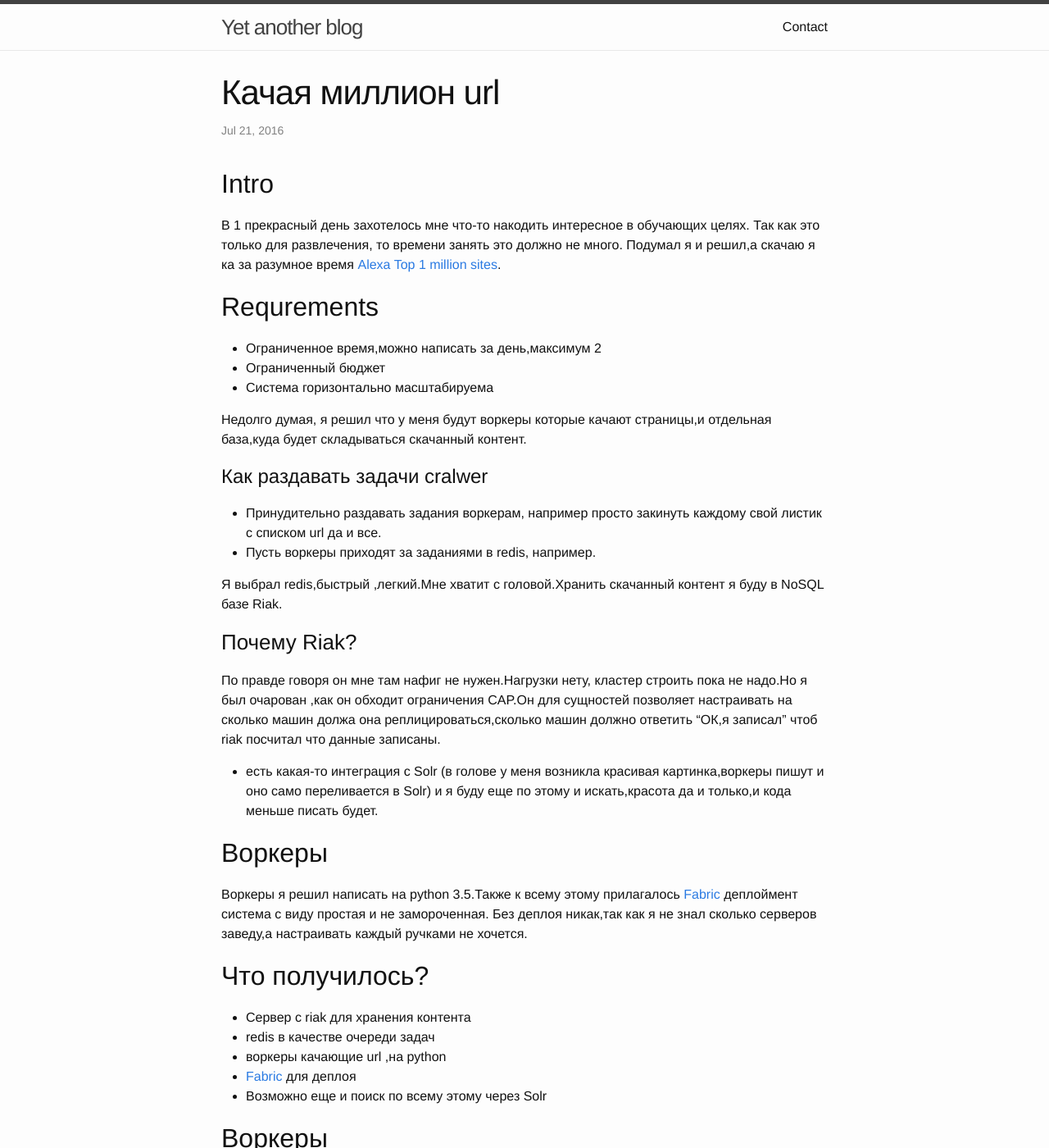
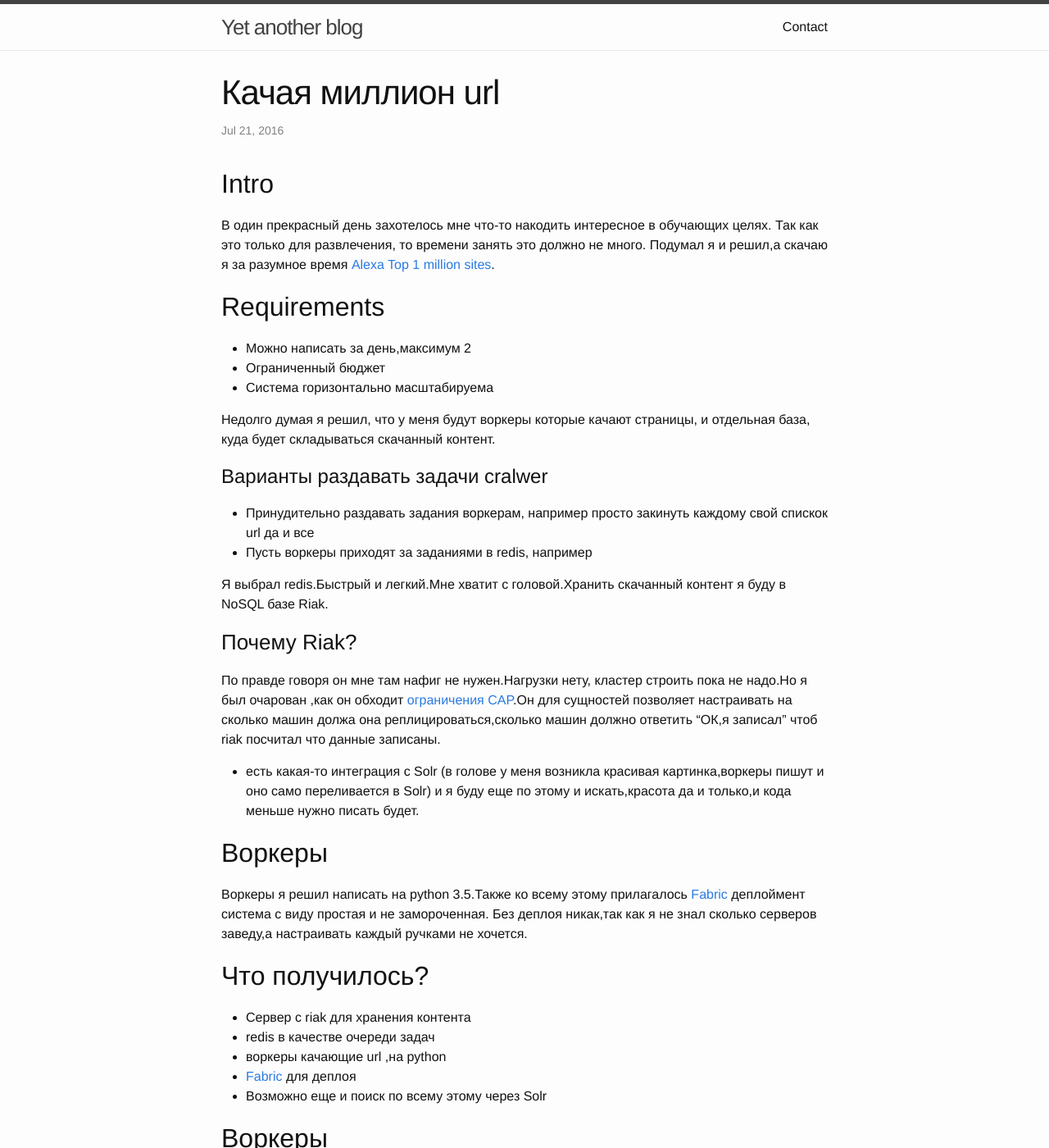
Before and after one commit to R11baka/r11baka.github.io, a Jekyll site: the page built from _posts/2016-07-25-download-many-urls.markdown, in a window 1280 px wide and 1400 px high. Shown: the whole window at 82% size. Built offline with Jekyll 4.4.1, drawn with Linux system fonts in a browser that asks for light colours; comment, search, counter and statistics services are not loaded; some of the changed text lies outside the part shown.

Commit message:
Fix typo

```diff
--- a/_posts/2016-07-25-download-many-urls.markdown
+++ b/_posts/2016-07-25-download-many-urls.markdown
@@ -1,33 +1,34 @@
 ---
 layout: post
-title:  Качая миллион url
-date:   2016-07-21 21:05:00 +0300
+title: Качая миллион url
+date: '2016-07-21 21:05:00 +0300'
 categories: python forfun nosql
+published: true
 ---
 ## Intro
 
-В 1 прекрасный день захотелось мне что-то накодить интересное в обучающих целях. Так как это только для развлечения, то времени занять это должно не много. Подумал я и решил,а скачаю я ка за разумное время [Alexa Top 1 million sites](http://s3.amazonaws.com/alexa-static/top-1m.csv.zip).
+В один прекрасный день захотелось мне что-то накодить интересное в обучающих целях. Так как это только для развлечения, то времени занять это должно не много. Подумал я и решил,а скачаю я  за разумное время [Alexa Top 1 million sites](http://s3.amazonaws.com/alexa-static/top-1m.csv.zip).
 
-## Requrements
- - Ограниченное время,можно написать за день,максимум 2
+## Requirements
+ - Можно написать за день,максимум 2
  - Ограниченный бюджет
  - Система горизонтально масштабируема
 
-Недолго думая, я решил что у меня будут воркеры которые качают страницы,и отдельная база,куда будет складываться скачанный контент.
+Недолго думая я решил, что у меня будут воркеры которые качают страницы, и отдельная база, куда будет складываться скачанный контент.
 
-# Как раздавать задачи cralwer
+# Варианты раздавать задачи cralwer
 
- - Принудительно раздавать задания воркерам, например просто закинуть каждому свой листик с списком url да и все.
- - Пусть воркеры приходят за заданиями в redis, например.
+ - Принудительно раздавать задания воркерам, например просто закинуть каждому свой  спискок url да и все
+ - Пусть воркеры приходят за заданиями в redis, например
 
-Я выбрал redis,быстрый ,легкий.Мне хватит с головой.Хранить скачанный контент я буду в NoSQL базе Riak.
+Я выбрал redis.Быстрый  и легкий.Мне хватит с головой.Хранить скачанный контент я буду в NoSQL базе Riak.
 
 ### Почему Riak?
-По правде говоря он мне там нафиг не нужен.Нагрузки нету, кластер строить пока не надо.Но я был очарован ,как он обходит ограничения CAP.Он для сущностей позволяет настраивать на сколько машин должа она реплицироваться,сколько машин должно ответить "ОК,я записал" чтоб riak посчитал что данные записаны.
-+ есть какая-то интеграция с Solr (в голове у меня возникла красивая картинка,воркеры пишут и оно само переливается в Solr) и я буду еще по этому и искать,красота да и только,и кода меньше писать будет.
+По правде говоря он мне там нафиг не нужен.Нагрузки нету, кластер строить пока не надо.Но я был очарован ,как он обходит [ограничения CAP](https://habrahabr.ru/post/130577/).Он для сущностей позволяет настраивать на сколько машин должа она реплицироваться,сколько машин должно ответить "ОК,я записал" чтоб riak посчитал что данные записаны.
++ есть какая-то интеграция с Solr (в голове у меня возникла красивая картинка,воркеры пишут и оно само переливается в Solr) и я буду еще по этому и искать,красота да и только,и кода меньше нужно писать будет.
 
 ## Воркеры
-Воркеры я решил написать на python 3.5.Также к всему этому прилагалось [Fabric](http://www.fabfile.org/) деплоймент система с виду простая и не замороченная. Без деплоя никак,так как я не знал сколько серверов заведу,а настраивать каждый ручками не хочется.
+Воркеры я решил написать на python 3.5.Также ко всему этому прилагалось [Fabric](http://www.fabfile.org/) деплоймент система с виду простая и не замороченная. Без деплоя никак,так как я не знал сколько серверов заведу,а настраивать каждый ручками не хочется.
 
 ## Что получилось?
 
@@ -72,11 +73,10 @@ categories: python forfun nosql
 
 # Грабли с riak
 
-И в бой.Запустив пару раз скрипт,убедившись, что все на удивление работает,оставил я систему.
-Прийдя через часов проверить,что ж я увидел? riak упал =(, ну думаю мой косяк,ребутнул его,выставил лимит открытых файлов еще болльше,и запустил все опять!
+И в бой.Запустив пару раз скрипт,убедившись, что все на удивление работает,оставил систему.
+Вернувшись проверить через пару часов, что ж я увидел? riak упал =(, ну думаю мой косяк,ребутнул его,выставил лимит открытых файлов еще болльше,и запустил все опять!
 ![riak not respond](/images/riak-not-response.jpg)
-Не тут то было,riak начал иногда падать,и вот мои **первые грабли**. Я понадеялся что страницы будут менее метра ,но некоторые были явно больше и поэтому [riak](http://docs.basho.com/riak/kv/2.1.4/developing/app-guide/) падал.
-
+Не тут то было,riak начал иногда падать,и вот мои **первые грабли**. В доках ясно написано, что в [riak](http://docs.basho.com/riak/kv/2.1.4/developing/app-guide/) нужно вставлять маленькие обьекты,меньше мегабайта.У меня же,иногда размер страницы был больше мегабайта,думаю поэтому riak и падал.
 Ну его в баню,думаю и чем отлаживать riak который ел на сервере 3ГБ,или обрезать контент лучше быстро впилить монгу.
 
 ## Mongo
```
Also changed, not shown: other parts of _posts/2016-07-25-download-many-urls.markdown (+1 -1 lines).
